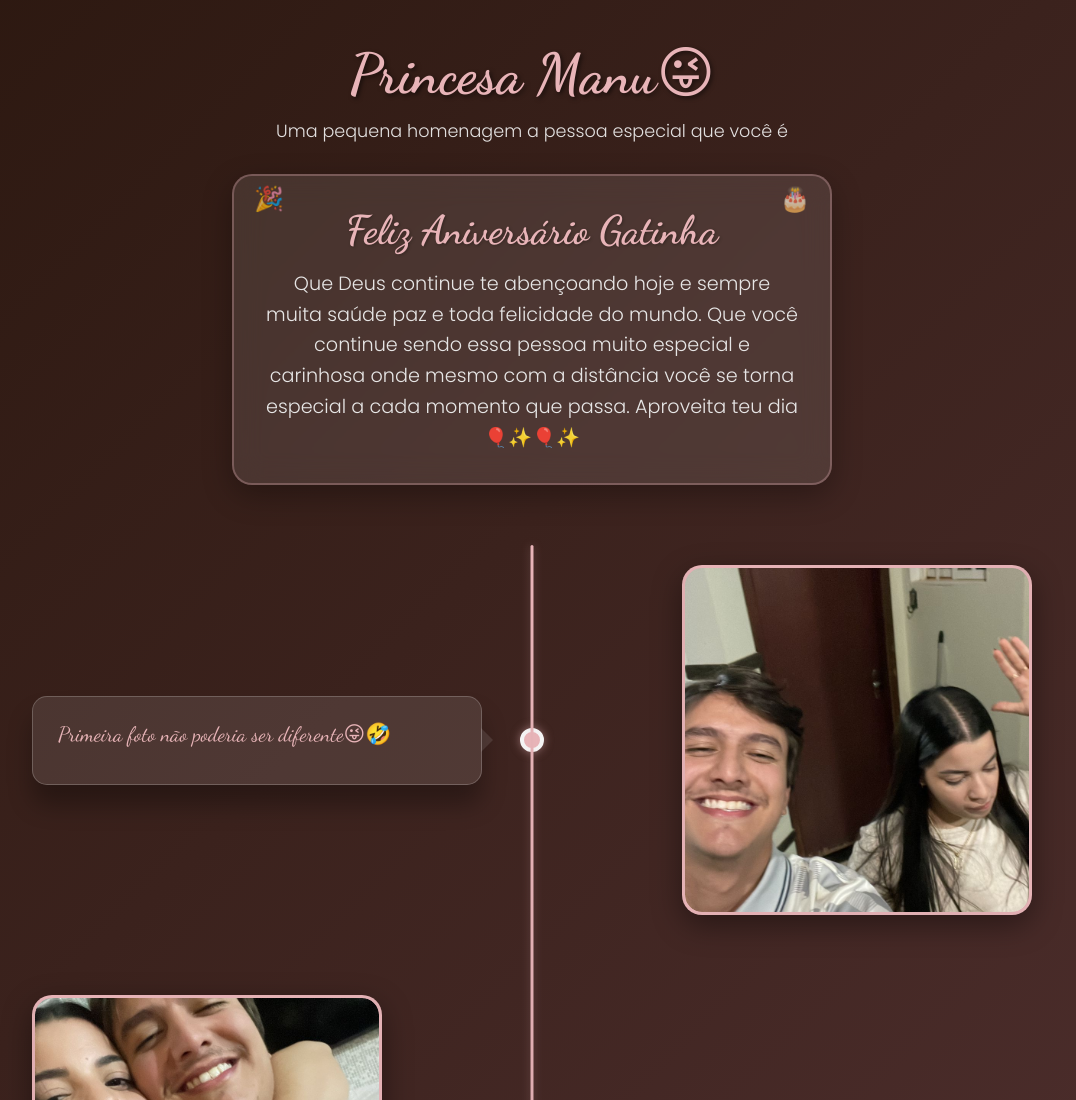
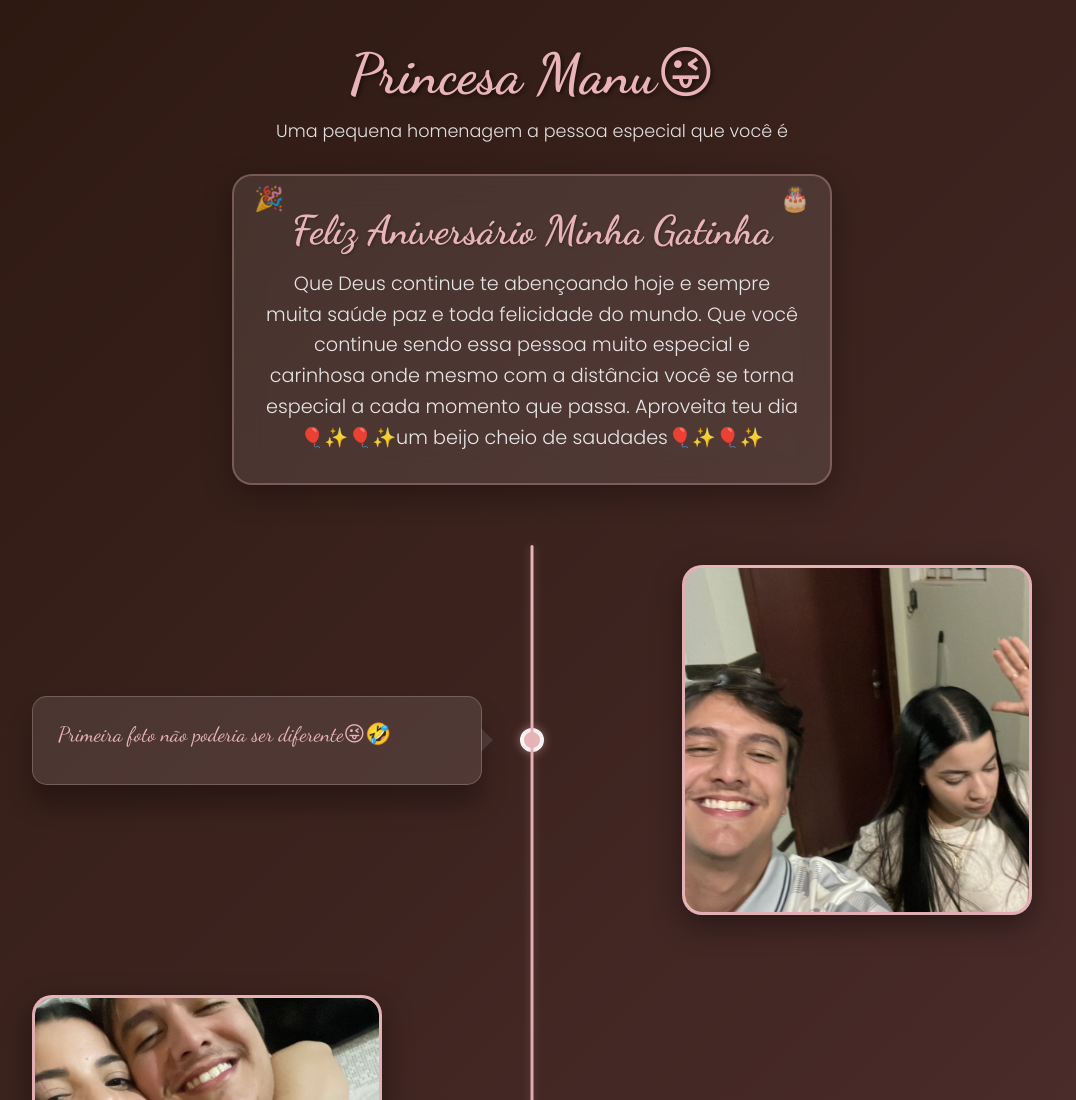
Before and after one commit to enzorrener/Aniversario, a plain HTML site: page index.html in a window 1280 px wide. Shown: the top 1100 px of the page, without its empty margins (108-1184 px from the left). Drawn offline with Linux system fonts and the light colour scheme.

Commit message:
pequena alteracao no titulo

```diff
--- a/index.html
+++ b/index.html
@@ -161,11 +161,12 @@
       <p>Uma pequena homenagem a pessoa especial que você é</p>
 
       <div class="birthday-message">
-        <h2>Feliz Aniversário Gatinha</h2>
+        <h2>Feliz Aniversário Minha Gatinha</h2>
         <div class="message-text">
           Que Deus continue te abençoando hoje e sempre muita saúde paz e toda felicidade do mundo.
           Que você continue sendo essa pessoa muito especial e carinhosa onde
-          mesmo com a distância você se torna especial a cada momento que passa. Aproveita teu dia🎈✨🎈✨
+          mesmo com a distância você se torna especial a cada momento que passa. Aproveita teu dia
+          🎈✨🎈✨um beijo cheio de saudades🎈✨🎈✨
         </div>
       </div>
     </div>
```
